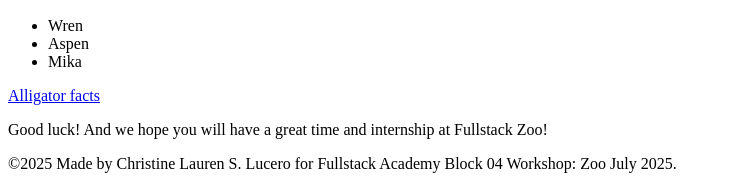
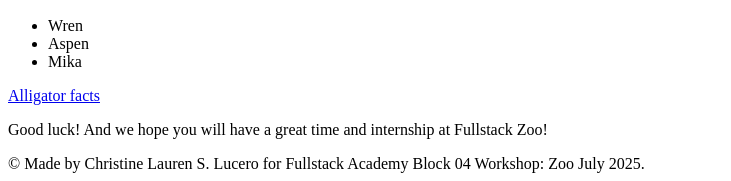
Before and after one commit to laurenlucero0708/Zoo, a plain HTML site: page index.html in a window 1280 px wide. Shown: the part 1813-1994 px from the top of the page, without its empty margins (0-731 px from the left). Drawn offline with Linux system fonts and the light colour scheme.

Commit message:
Edited footer

```diff
--- a/index.html
+++ b/index.html
@@ -106,8 +106,8 @@
       </p>
     </article>
     <footer>
-      &copy;2025 Made by Christine Lauren S. Lucero for Fullstack Academy Block
-      04 Workshop: Zoo July 2025.
+      &copy; Made by Christine Lauren S. Lucero for Fullstack Academy Block 04
+      Workshop: Zoo July 2025.
     </footer>
   </body>
 </html>
```
